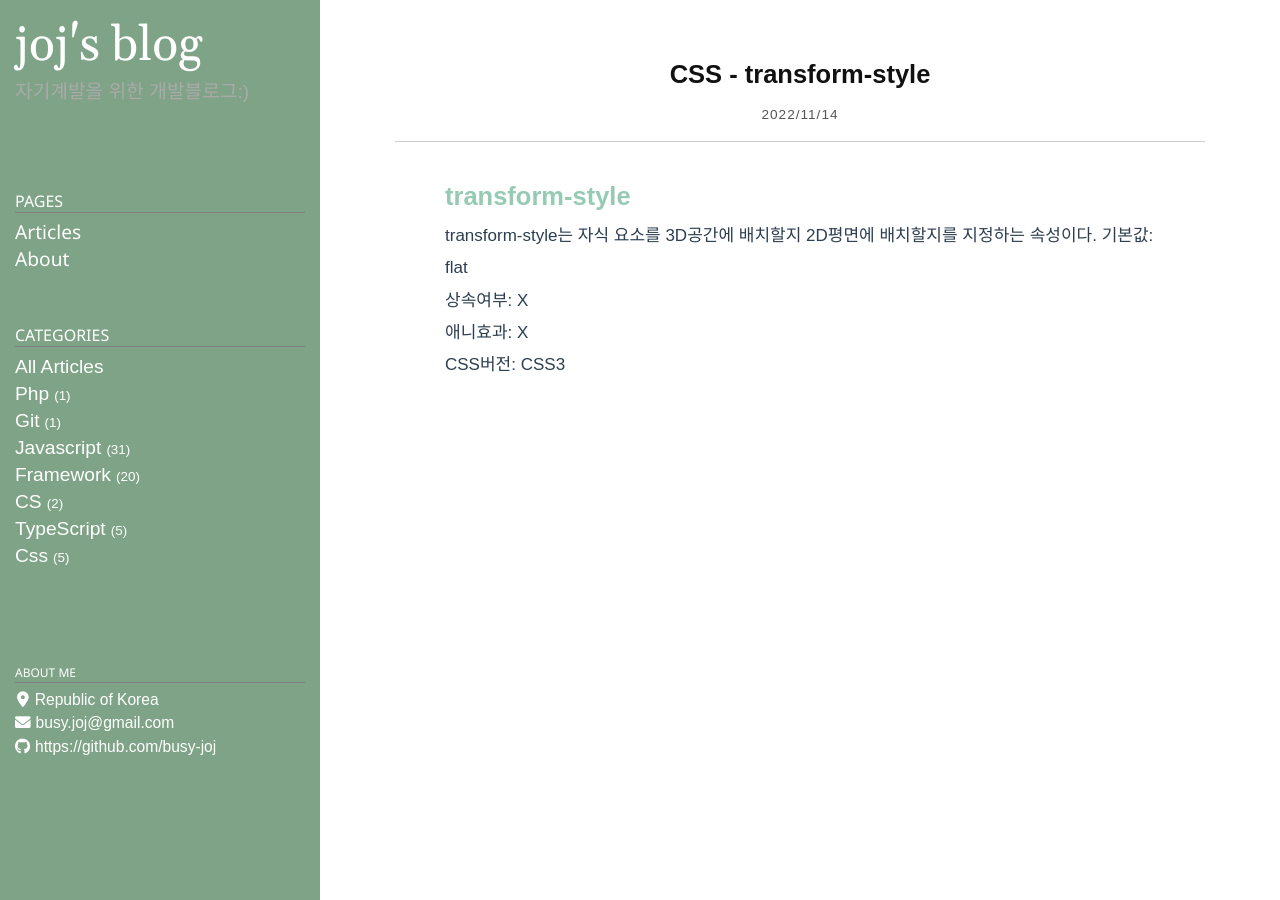
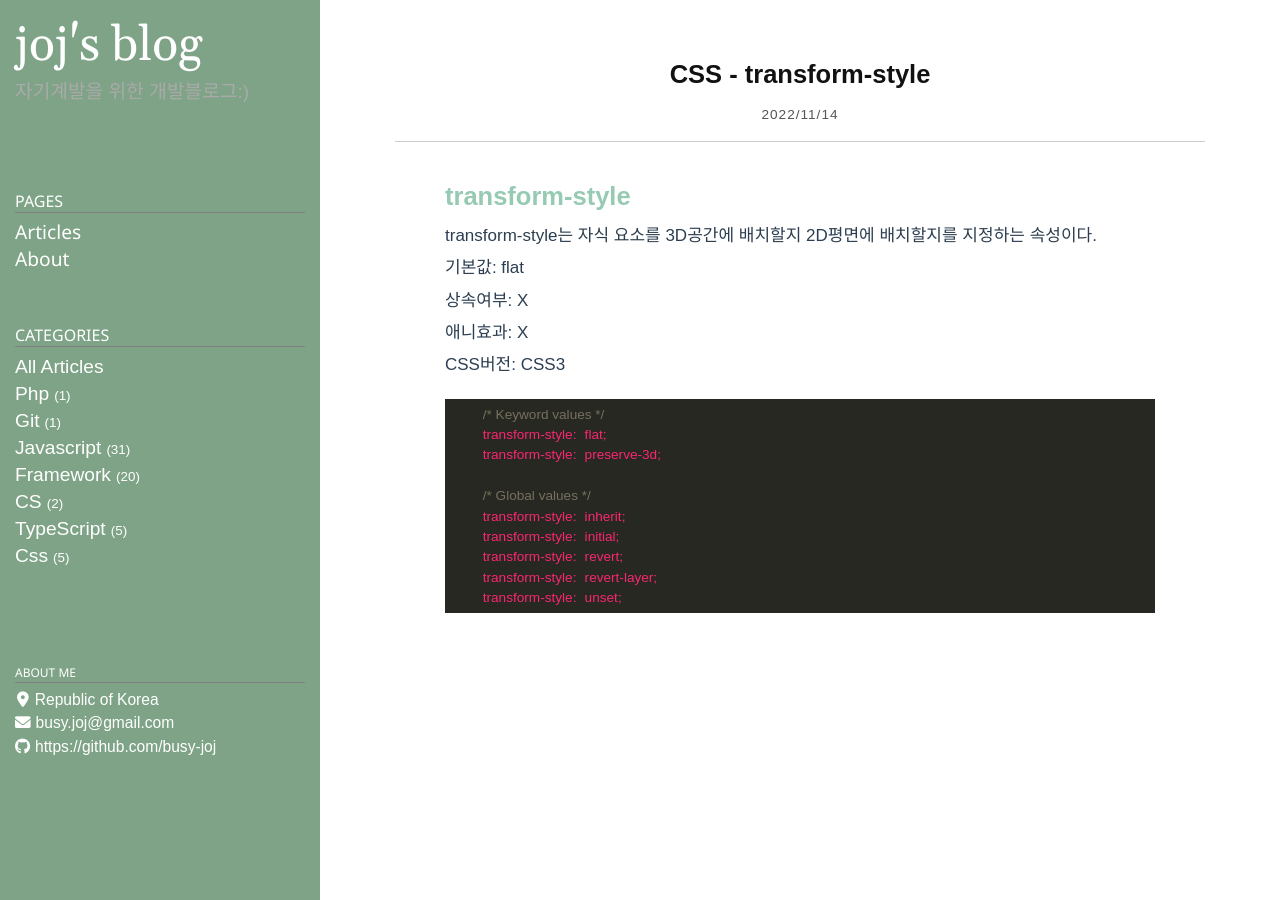
Before and after one commit to busy-joj/busy-joj.github.io, a Jekyll site: the page built from _posts/css/2022-11-14-css5.markdown, in a window 1280 px wide. Built offline with Jekyll 4.4.1, drawn with Linux system fonts in a browser that asks for light colours; some web fonts are replaced.

Commit message:
포스팅 내용 추가

````diff
--- a/_posts/css/2022-11-14-css5.markdown
+++ b/_posts/css/2022-11-14-css5.markdown
@@ -7,6 +7,7 @@ category: css
 
 ## <span style="color:#97cab3;font-weight:bold">transform-style </span>
 transform-style는 자식 요소를 3D공간에 배치할지 2D평면에 배치할지를 지정하는 속성이다.
+
 기본값: flat
 
 상속여부: X
@@ -14,3 +15,15 @@ transform-style는 자식 요소를 3D공간에 배치할지 2D평면에 배치
 애니효과: X
 
 CSS버전: CSS3
+```css
+    /* Keyword values */
+    transform-style: flat;
+    transform-style: preserve-3d;
+
+    /* Global values */
+    transform-style: inherit;
+    transform-style: initial;
+    transform-style: revert;
+    transform-style: revert-layer;
+    transform-style: unset;
+```
````
